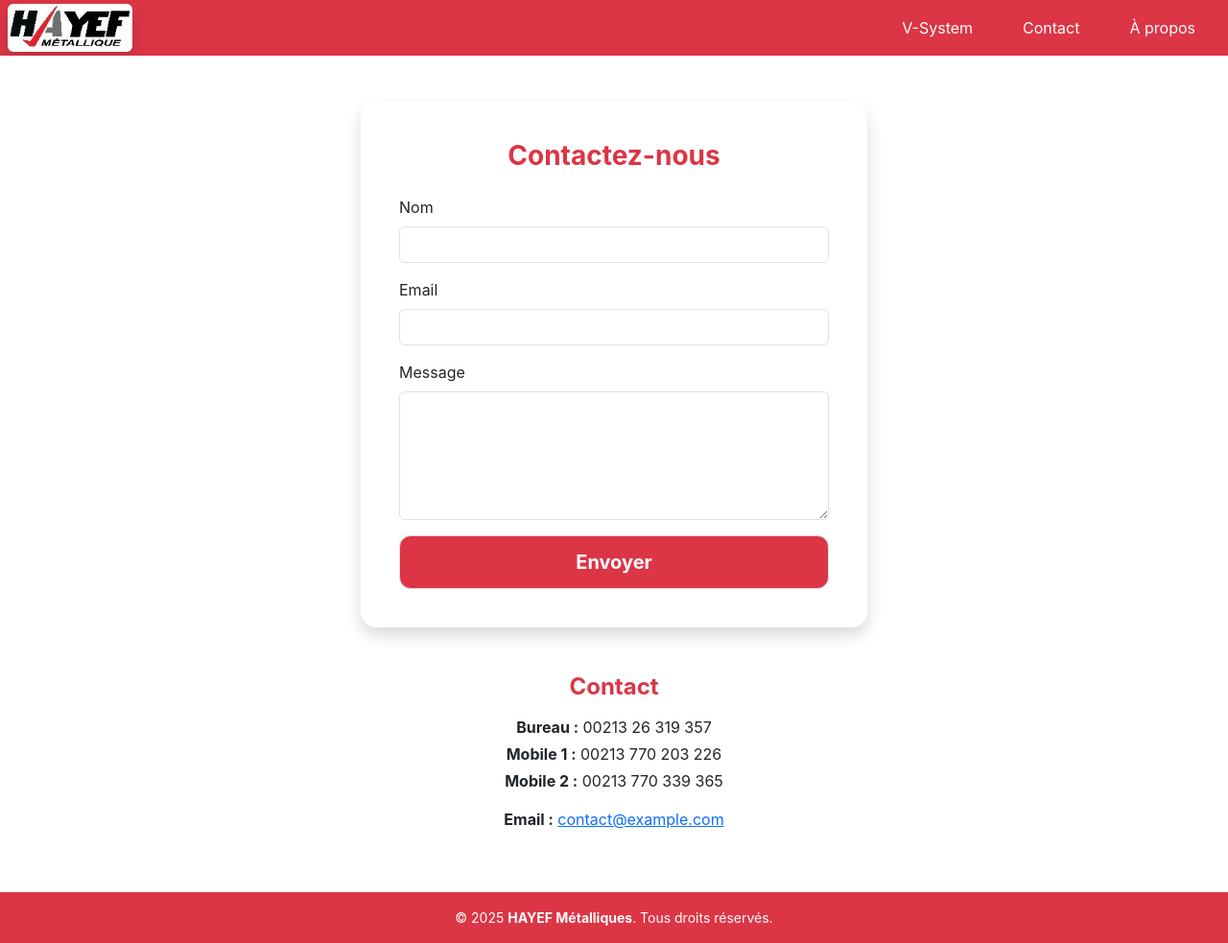
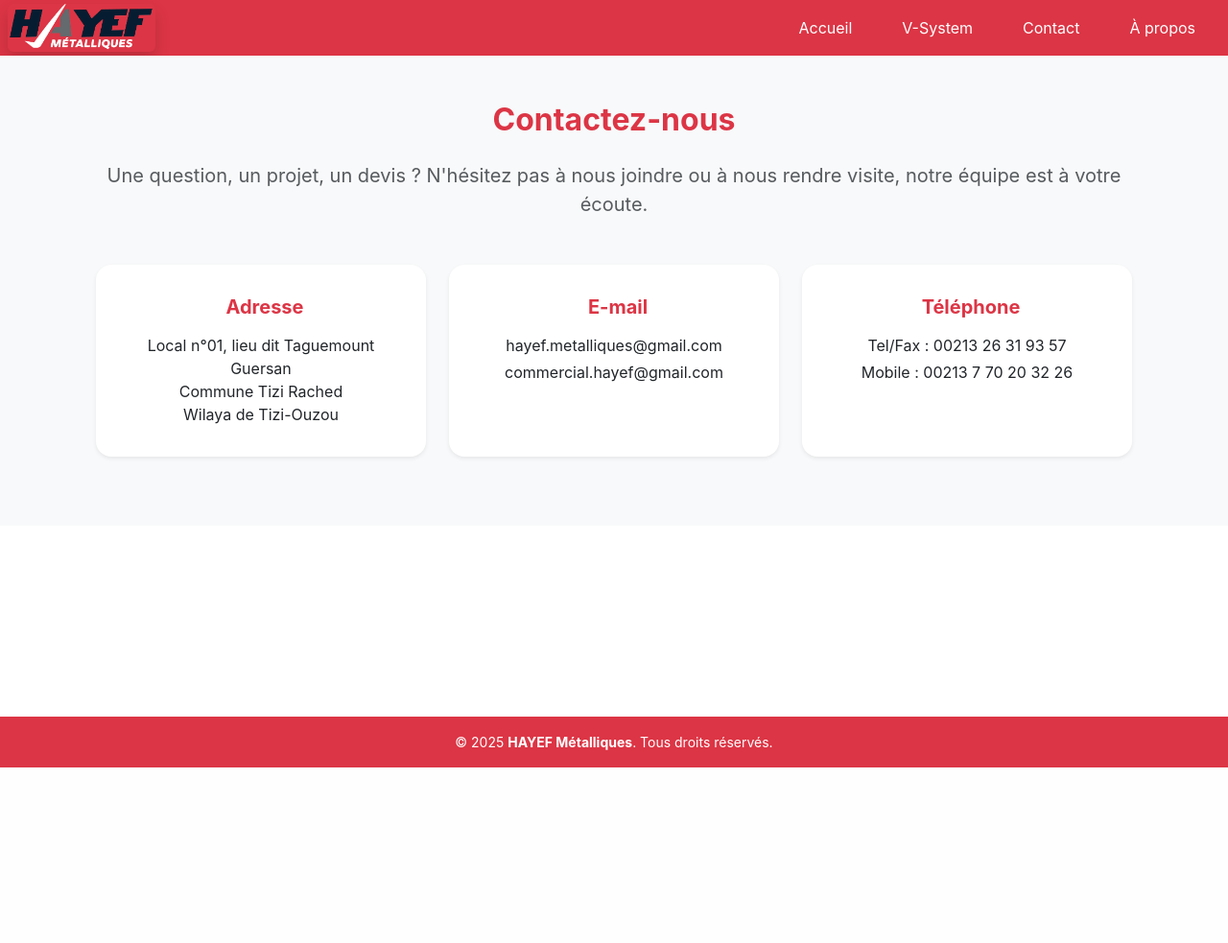
Before and after one commit to HocineBouss/hayef-metalliques, a Symfony app: template templates/contact/index.html.twig in a window 1280 px wide. Shown: the whole page at 96% size. After the commit the page ends 800 px from the top, so only its background shows below. Run offline with Twig, Linux system fonts and the light colour scheme; the template is opened without the code that fills it, so the values that code supplies are empty; style sheets or scripts are compiled from the project's sources; some libraries are stand-ins or nearby versions.

Commit message:
modifs accueil, contacts

```diff
--- a/templates/base.html.twig
+++ b/templates/base.html.twig
@@ -15,12 +15,13 @@
 
 <body class="d-flex flex-column min-vh-100">
   <!-- HEADER -->
-  <header class="bg-danger text-white py-1">
+  <header class="bg-danger py-1">
     <div class="mx-2 d-flex flex-wrap justify-content-between align-items-center">
-      <a href="{{ path('app_home') }}" class="text-white text-decoration-none fs-4 fw-bold">
-        <img src="{{ asset('assets/img/logo_hayef.jpg') }}" alt="logo" class="img-fluid rounded shadow" style="max-height:50px;">
+      <a href="{{ path('app_home') }}" class="text-decoration-none fs-4 fw-bold">
+        <img src="{{ asset('assets/img/logo.png') }}" alt="logo" class="img-fluid rounded shadow" style="max-height:50px;">
       </a>
-      <nav class="nav">
+      <nav class="nav text-white">
+        <a href="{{ path('app_home') }}" class="nav-link text-white">Accueil</a>
         <a href="{{ path('app_vsystem') }}" class="nav-link text-white">V-System</a>
         <a href="{{ path('app_contact') }}" class="nav-link text-white">Contact</a>
         <a href="{{ path('app_apropos') }}" class="nav-link text-white">À propos</a>
--- a/templates/contact/index.html.twig
+++ b/templates/contact/index.html.twig
@@ -1,50 +1,67 @@
 {% extends 'base.html.twig' %}
 
-{% block title %}Contacts{% endblock %}
+{% block body %}
+<section class="flex-grow-1 d-flex align-items-center bg-light py-5">
+  <div class="container text-center">
 
-{% block body %}
-<!-- SECTION CONTACT -->
-<section id="contact" class="py-5 bg-white">
-  <div class="container">
+    <h2 class="fw-bold text-danger mb-4">Contactez-nous</h2>
+    <p class="mb-5 fs-5 text-muted">
+      Une question, un projet, un devis ?
+      N'hésitez pas à nous joindre ou à nous rendre visite, notre équipe est à votre écoute.
+    </p>
+
     <div class="row justify-content-center">
-      <div class="col-md-6">
-        <div class="card shadow border-0 rounded-4">
-          <div class="card-body p-4">
-            <h3 class="text-center mb-4 text-danger fw-bold">Contactez-nous</h3>
-            <form method="post" action="mailto:contact@example.com">
+      <!-- Adresse -->
+      <div class="col-md-4 mb-4">
+        <div class="card h-100 border-0 shadow-sm">
+          <div class="card-body">
+            <h5 class="fw-bold text-danger mb-3">
+              <i class="bi bi-geo-alt-fill me-2"></i>Adresse
+            </h5>
+            <p class="mb-0">
+              Local n°01, lieu dit Taguemount Guersan<br>
+              Commune Tizi Rached<br>
+              Wilaya de Tizi-Ouzou
+            </p>
+          </div>
+        </div>
+      </div>
 
-              <div class="mb-3">
-                <label for="name" class="form-label">Nom</label>
-                <input type="text" class="form-control" id="name" name="name" required>
-              </div>
+      <!-- Email -->
+      <div class="col-md-4 mb-4">
+        <div class="card h-100 border-0 shadow-sm">
+          <div class="card-body">
+            <h5 class="fw-bold text-danger mb-3">
+              <i class="bi bi-envelope-fill me-2"></i>E-mail
+            </h5>
+            <p class="mb-1">
+              <a href="mailto:hayef.metalliques@gmail.com" class="text-decoration-none text-dark">
+                hayef.metalliques@gmail.com
+              </a>
+            </p>
+            <p class="mb-0">
+              <a href="mailto:commercial.hayef@gmail.com" class="text-decoration-none text-dark">
+                commercial.hayef@gmail.com
+              </a>
+            </p>
+          </div>
+        </div>
+      </div>
 
-              <div class="mb-3">
-                <label for="email" class="form-label">Email</label>
-                <input type="email" class="form-control" id="email" name="email" required>
-              </div>
-
-              <div class="mb-3">
-                <label for="message" class="form-label">Message</label>
-                <textarea class="form-control" id="message" name="message" rows="5" required></textarea>
-              </div>
-
-              <div class="d-grid">
-                <button type="submit" class="btn btn-danger btn-lg">Envoyer</button>
-              </div>
-
-            </form>
+      <!-- Téléphone -->
+      <div class="col-md-4 mb-4">
+        <div class="card h-100 border-0 shadow-sm">
+          <div class="card-body">
+            <h5 class="fw-bold text-danger mb-3">
+              <i class="bi bi-telephone-fill me-2"></i>Téléphone
+            </h5>
+            <p class="mb-1">Tel/Fax : <a href="tel:0021326319357" class="text-decoration-none text-dark">00213 26 31 93 57</a></p>
+            <p class="mb-0">Mobile : <a href="tel:00213770203226" class="text-decoration-none text-dark">00213 7 70 20 32 26</a></p>
           </div>
         </div>
       </div>
     </div>
-    <!-- Coordonnées -->
-    <div class="text-center mt-5">
-      <h4 class="fw-bold text-danger mb-3">Contact</h4>
-      <p class="mb-1"><i class="bi bi-telephone"></i> <strong>Bureau :</strong> 00213 26 319 357</p>
-      <p class="mb-1"><i class="bi bi-phone"></i> <strong>Mobile 1 :</strong> 00213 770 203 226</p>
-      <p class="mb-1"><i class="bi bi-phone"></i> <strong>Mobile 2 :</strong> 00213 770 339 365</p>
-      <p class="mt-3"><i class="bi bi-envelope"></i> <strong>Email :</strong> <a href="mailto:contact@example.com">contact@example.com</a></p>
-    </div>
+
   </div>
 </section>
 {% endblock %}
--- a/templates/home/index.html.twig
+++ b/templates/home/index.html.twig
@@ -11,10 +11,10 @@
     <p class="lead mb-4">
       La gestion intelligente, du <strong>stock</strong> au <strong>document</strong>.
     </p>
-    <div class="d-flex justify-content-center gap-3 flex-wrap">
+    {# <div class="d-flex justify-content-center gap-3 flex-wrap">
       <a href="#contact" class="btn btn-danger btn-lg px-4">Demander une démo</a>
       <a href="#produits" class="btn btn-outline-danger btn-lg px-4">Découvrir les modules</a>
-    </div>
+    </div> #}
   </div>
 </section>
 
```
Also changed, not shown: public/assets/img/logo.png (added), public/assets/img/mockup.png, public/assets/img/mockupOld.png (added).
